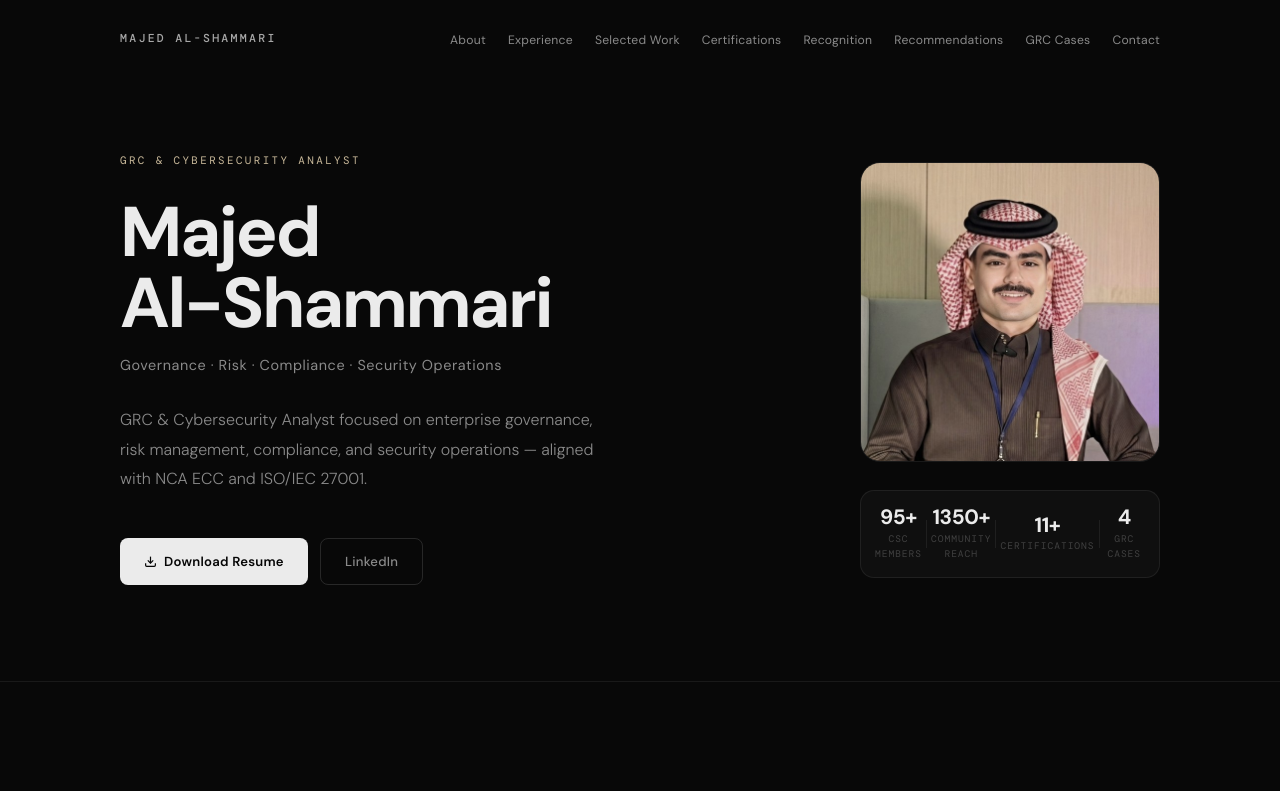
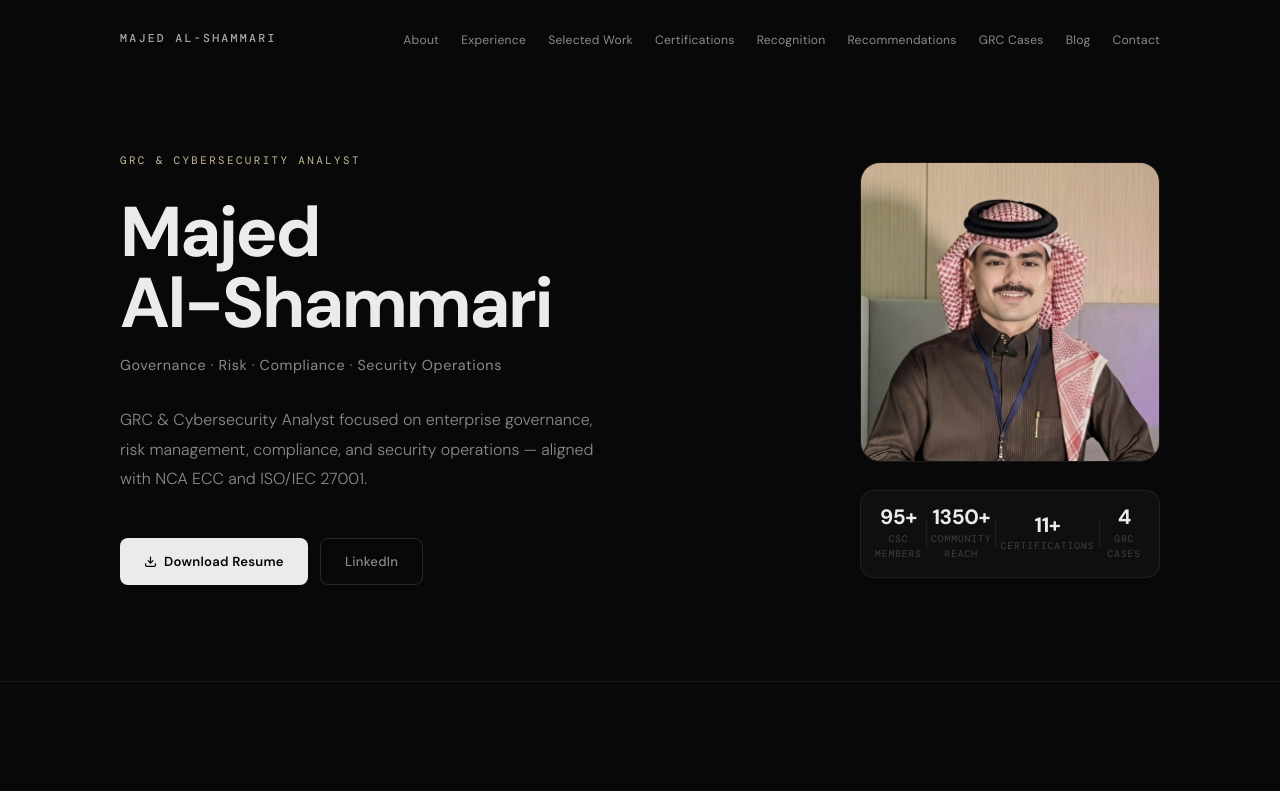
Before and after one commit to M20-SA/majedalshammari, a plain HTML site: page index.html in a window 1280 px wide. Shown: the top 791 px of the page. Drawn offline with nearby package versions, Linux system fonts and the light colour scheme; a web font is replaced by a local one.

Commit message:
Refactor navigation structure in index.html

```diff
--- a/index.html
+++ b/index.html
@@ -37,6 +37,7 @@
  <header class="nav" id="nav">
   <div class="wrap nav-inner">
     <a href="#" class="nav-logo">MAJED AL-SHAMMARI</a>
+
     <nav aria-label="Main">
       <ul class="nav-links">
         <li><a href="#about">About</a></li>
@@ -46,11 +47,15 @@
         <li><a href="#recognition">Recognition</a></li>
         <li><a href="#recommendations">Recommendations</a></li>
         <li><a href="#case-studies">GRC Cases</a></li>
+        <li><a href="/blog/">Blog</a></li>
         <li><a href="#contact">Contact</a></li>
       </ul>
     </nav>
+
     <button class="nav-toggle" id="nav-toggle" aria-label="Toggle menu">
-        <span></span><span></span><span></span>
+      <span></span>
+      <span></span>
+      <span></span>
     </button>
   </div>
 </header>
@@ -63,6 +68,7 @@
   <a href="#recognition">Recognition</a>
   <a href="#recommendations">Recommendations</a>
   <a href="#case-studies">GRC Cases</a>
+  <a href="/blog/">Blog</a>
   <a href="#contact">Contact</a>
 </nav>
 
```
Lines whose indentation alone changed are shown as unchanged.
